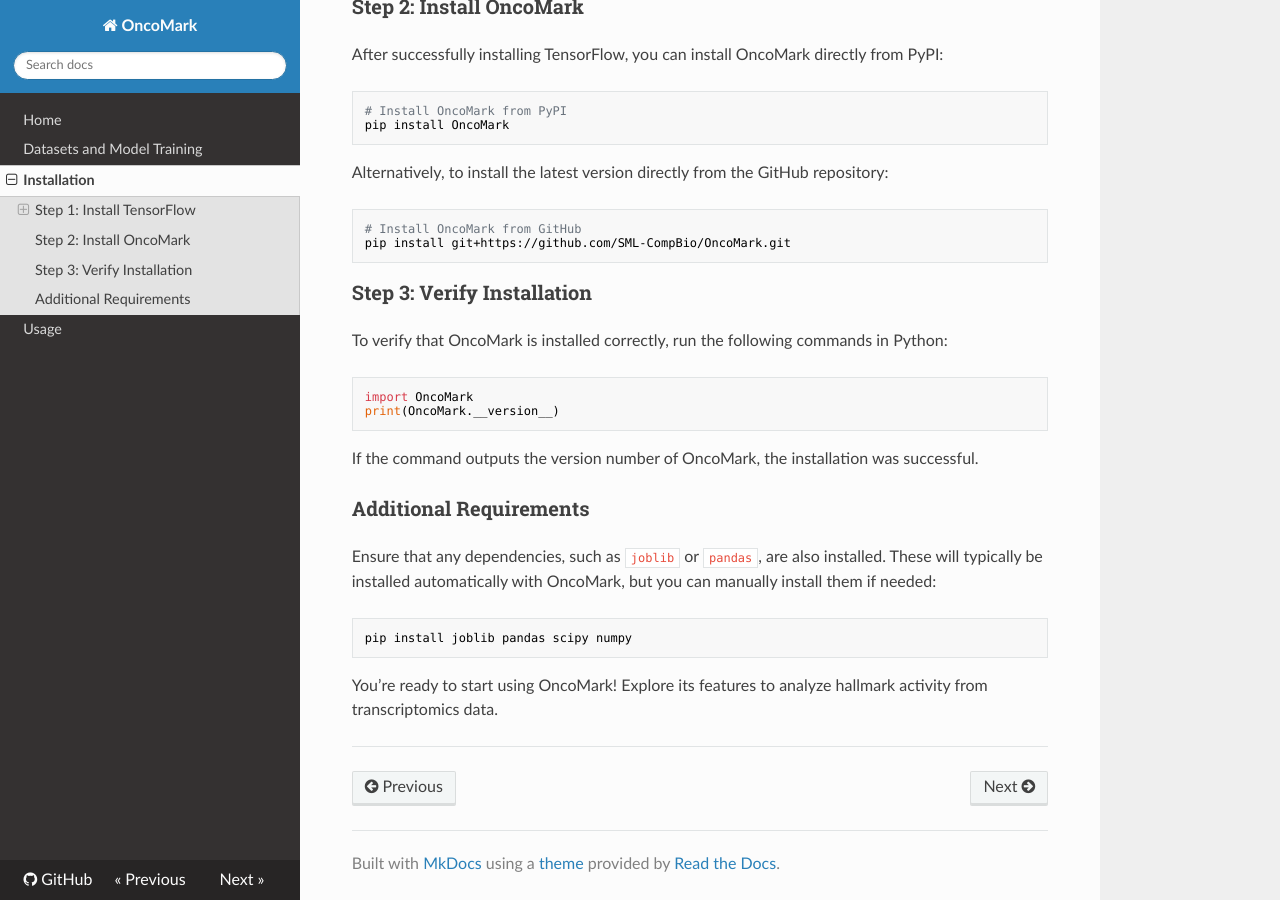
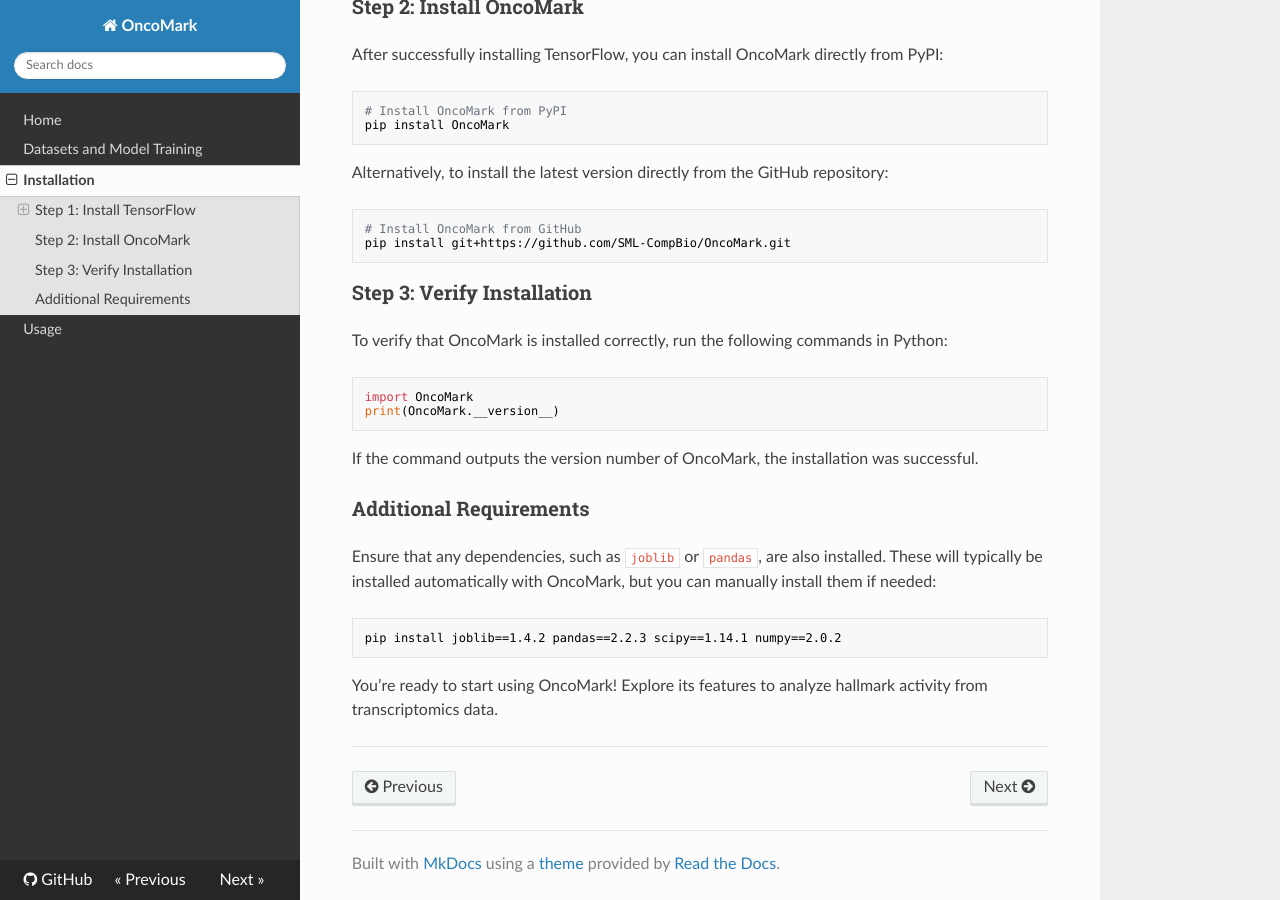
Before and after one commit to SML-CompBio/OncoMark, an MkDocs documentation site: the page built from docs/installation.md, in a window 1280 px wide and 900 px high, scrolled down 688 px. Built offline with MkDocs 1.6.1, drawn with Linux system fonts in a browser that asks for light colours; nearby versions of some CDN libraries.

Commit message:
Update installation.md

````diff
--- a/docs/installation.md
+++ b/docs/installation.md
@@ -50,7 +50,7 @@
 Ensure that any dependencies, such as `joblib` or `pandas`, are also installed. These will typically be installed automatically with OncoMark, but you can manually install them if needed:
 
 ```bash
-pip install joblib pandas scipy numpy
+pip install joblib==1.4.2 pandas==2.2.3 scipy==1.14.1 numpy==2.0.2
 ```
 
 You’re ready to start using OncoMark! Explore its features to analyze hallmark activity from transcriptomics data.
````
